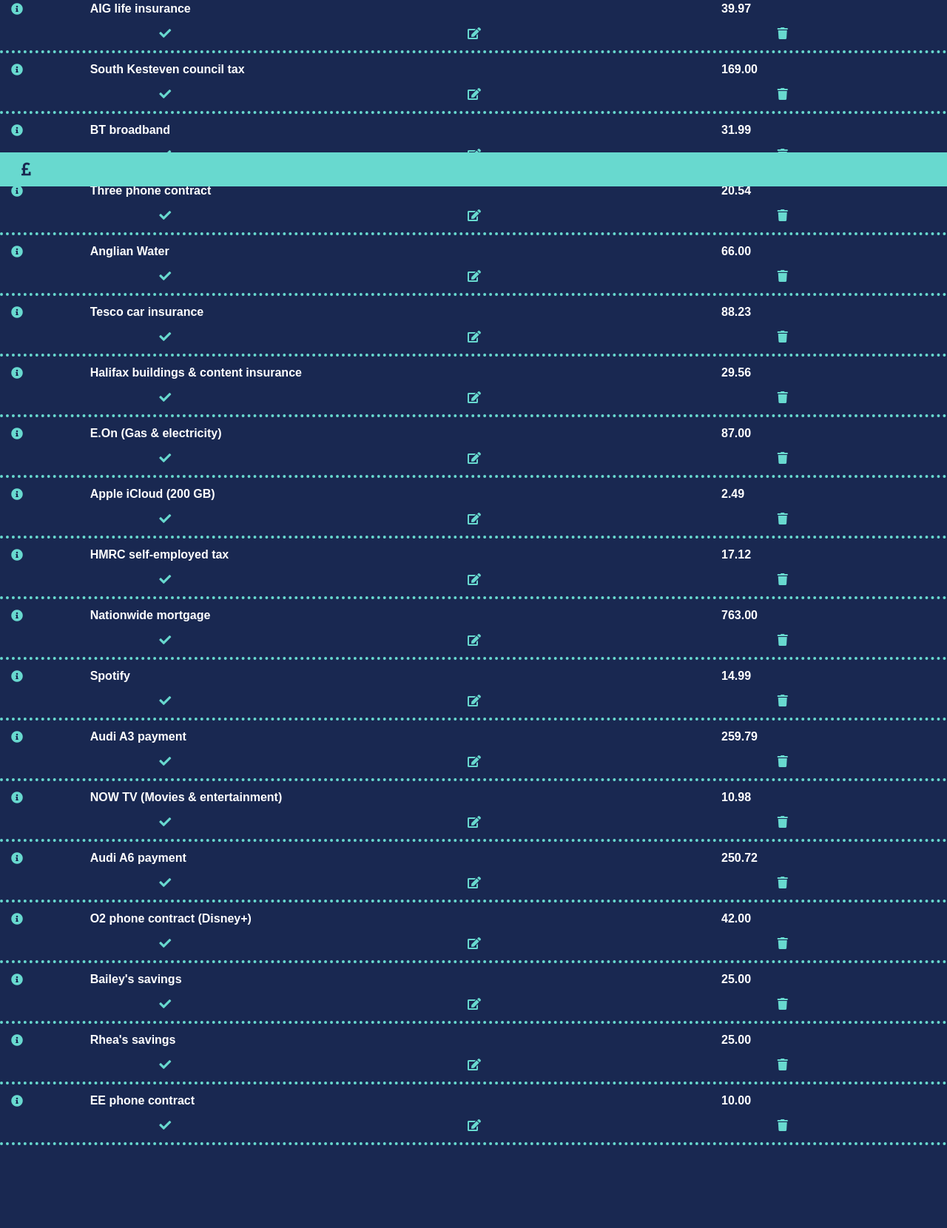
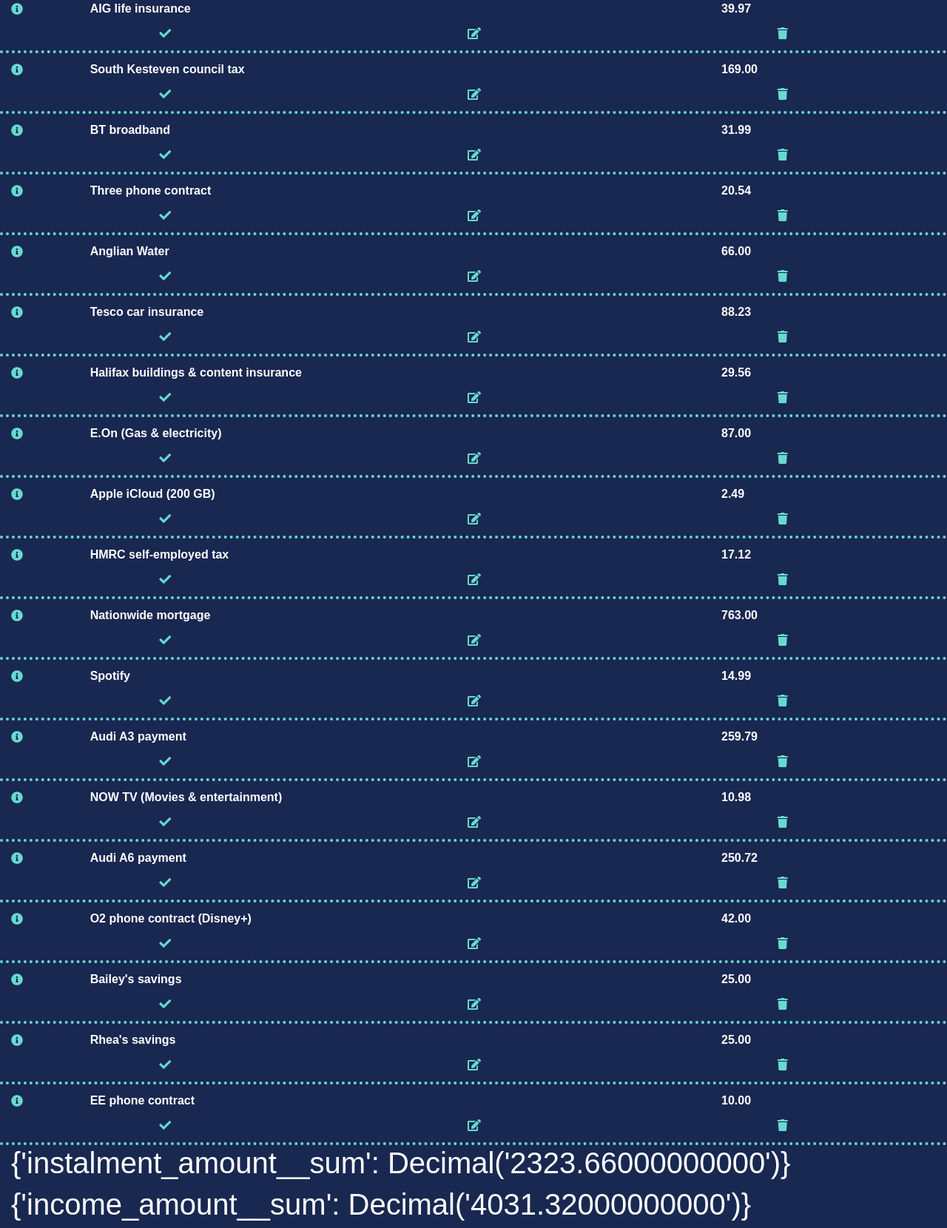
Before and after one commit to benm4ckenzie/finance, a Django app: page / in a window 1280 px wide. Shown: the part 548-2208 px from the top of the page at 74% size. Before the commit the page ends 2096 px from the top, so only its background shows below. Run offline with Django 3.2, Linux system fonts and the light colour scheme; data comes from the database, SQL or seed files in the repository; some libraries are stand-ins or nearby versions.

Commit message:
Adds method to sum both income and outgoings and render them in html

```diff
--- a/monthly_budget/templates/monthly_budget/monthly_budget_list.html
+++ b/monthly_budget/templates/monthly_budget/monthly_budget_list.html
@@ -88,6 +88,8 @@
             {{ payment.instalment_amount }}
         </div>
         {% endif %}
+
+
     </div>
 
     <!-- <div class="row">
@@ -126,9 +128,12 @@
     </div>
     {% endfor %}
 
+    <h1>{{ sumOfPayments }}</h1>
+    <h1>{{ sumOfIncome }}</h1>
 
 
-    <div class="collapse" id="navbarToggleExternalContent">
+
+    <!-- <div class="collapse" id="navbarToggleExternalContent">
         <div class="bg-dark p-4">
             <h4 class="text-white">Collapsed content</h4>
             <span class="text-muted">Toggleable via the navbar brand.</span>
@@ -138,7 +143,7 @@
         <button class="navbar-toggler" type="button" data-toggle="collapse" data-target="#navbarToggleExternalContent" aria-controls="navbarToggleExternalContent" aria-expanded="false" aria-label="Toggle navigation">
             <i class="fas fa-pound-sign colour-reverse"></i>
         </button>
-    </nav>
+    </nav> -->
 
 </div>
 
--- a/monthly_budget/views.py
+++ b/monthly_budget/views.py
@@ -1,4 +1,5 @@
 from django.shortcuts import render, redirect, get_object_or_404
+from django.db.models import Sum
 from .models import Payment
 from .models import Income
 from .forms import PaymentForm
@@ -9,8 +10,13 @@ from .forms import IncomeForm
 
 def get_monthly_budget_list(request):
     payments = Payment.objects.all()
+    income = Income.objects.all()
+    sumOfPayments = payments.aggregate(Sum('instalment_amount'))
+    sumOfIncome = income.aggregate(Sum('income_amount'))
     context = {
-        'payments': payments
+        'payments': payments,
+        'sumOfPayments': sumOfPayments,
+        'sumOfIncome': sumOfIncome
     }
     return render(request, 'monthly_budget/monthly_budget_list.html', context)
 
```
